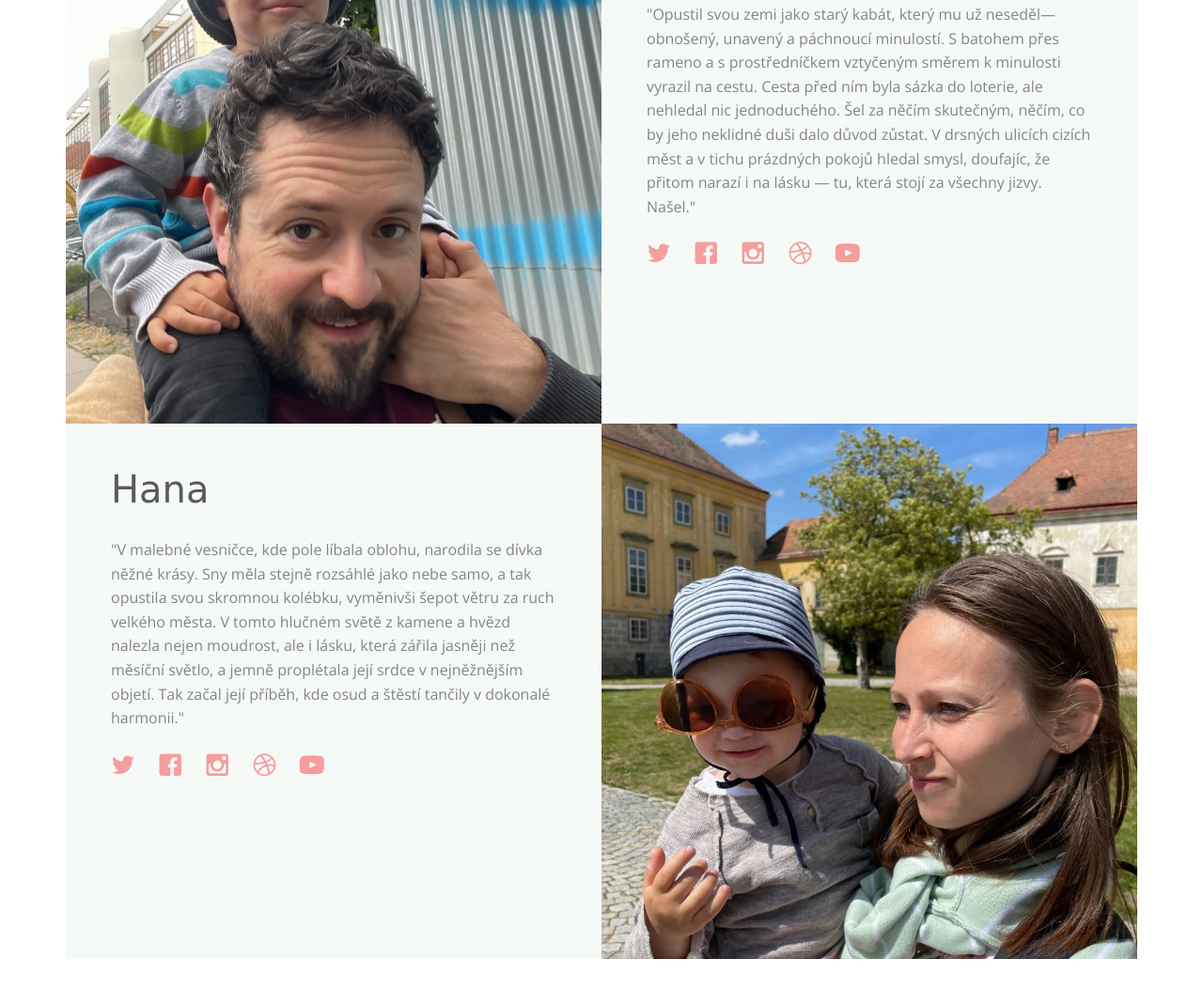
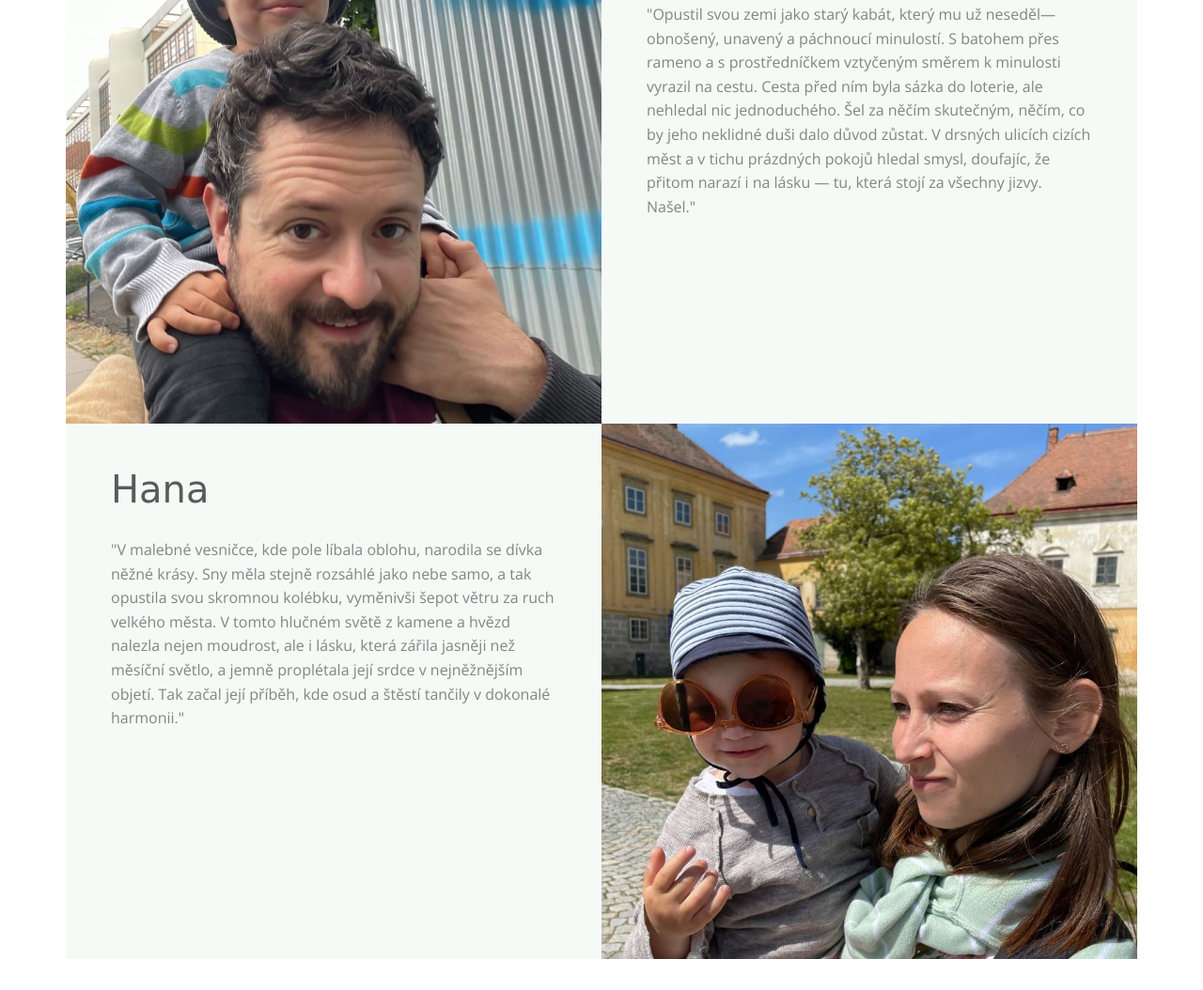
Before and after one commit to openeyes-cz/openeyes-cz.github.io, a website: page groom-bride.html in a window 1280 px wide. Shown: the part 1278-2332 px from the top of the page at 94% size. Drawn offline with nearby package versions, Linux system fonts and the light colour scheme; some packages are replaced by stand-ins of ours; no server answers; files whose address does not match are found by name; a web font is replaced by a local one.

Commit message:
groom bride - socials

```diff
--- a/groom-bride.html
+++ b/groom-bride.html
@@ -112,13 +112,6 @@
 							<div class="couple-desc">
 								<h3>Michal</h3>
 								<p>"Opustil svou zemi jako starý kabát, který mu už neseděl—obnošený, unavený a páchnoucí minulostí. S batohem přes rameno a s prostředníčkem vztyčeným směrem k minulosti vyrazil na cestu. Cesta před ním byla sázka do loterie, ale nehledal nic jednoduchého. Šel za něčím skutečným, něčím, co by jeho neklidné duši dalo důvod zůstat. V drsných ulicích cizích měst a v tichu prázdných pokojů hledal smysl, doufajíc, že přitom narazí i na lásku — tu, která stojí za všechny jizvy. Našel."</p>
-								<p class="fh5co-social-icons">
-									<a href="#"><i class="icon-twitter2"></i></a>
-									<a href="#"><i class="icon-facebook2"></i></a>
-									<a href="#"><i class="icon-instagram"></i></a>
-									<a href="#"><i class="icon-dribbble2"></i></a>
-									<a href="#"><i class="icon-youtube"></i></a>
-								</p>
 							</div>
 						</div>
 					</div>
@@ -132,13 +125,6 @@
 							<div class="couple-desc">
 								<h3>Hana</h3>
 								<p>"V malebné vesničce, kde pole líbala oblohu, narodila se dívka něžné krásy. Sny měla stejně rozsáhlé jako nebe samo, a tak opustila svou skromnou kolébku, vyměnivši šepot větru za ruch velkého města. V tomto hlučném světě z kamene a hvězd nalezla nejen moudrost, ale i lásku, která zářila jasněji než měsíční světlo, a jemně proplétala její srdce v nejněžnějším objetí. Tak začal její příběh, kde osud a štěstí tančily v dokonalé harmonii."</p>
-								<p class="fh5co-social-icons">
-									<a href="#"><i class="icon-twitter2"></i></a>
-									<a href="#"><i class="icon-facebook2"></i></a>
-									<a href="#"><i class="icon-instagram"></i></a>
-									<a href="#"><i class="icon-dribbble2"></i></a>
-									<a href="#"><i class="icon-youtube"></i></a>
-								</p>
 							</div>
 						</div>
 					</div>
```
